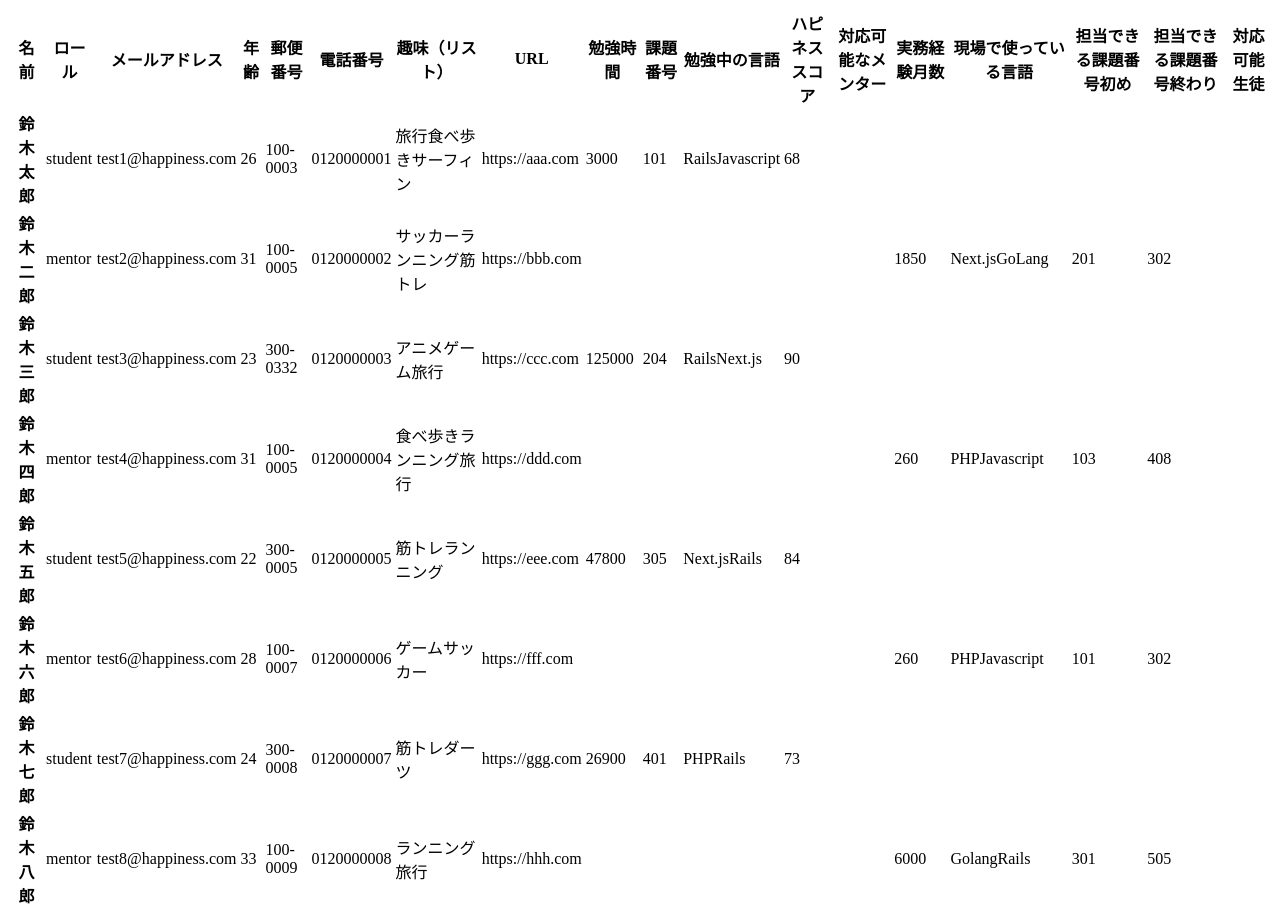
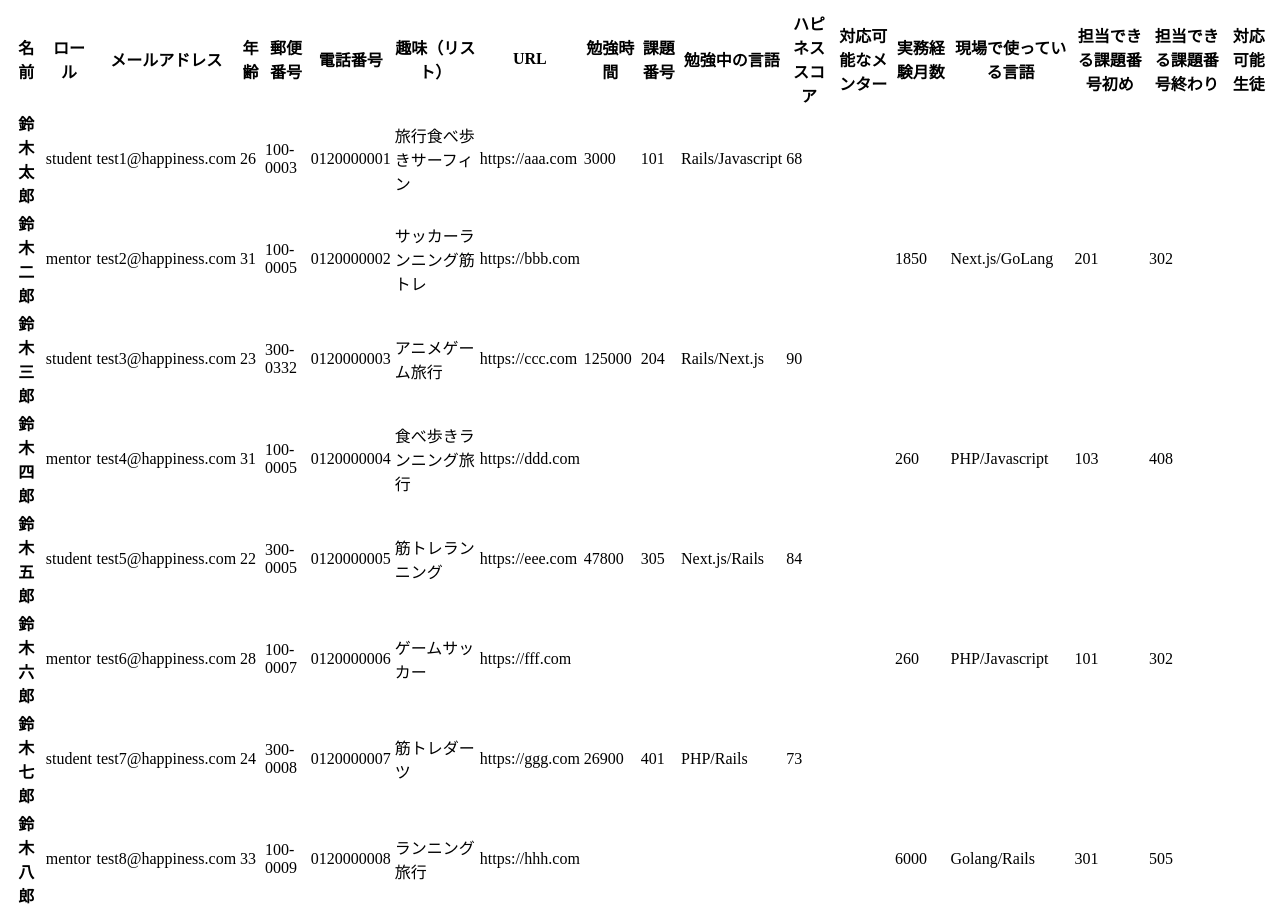
Before and after one commit to umedanaoyuki/hc_practice, a React (Vite) app in the folder react_typescript/: page / in a window 1280 px wide. Built offline with nearby package versions, Linux system fonts and the light colour scheme.

Commit message:
言語の箇所の配列の表示の変更

```diff
--- a/react_typescript/src/App.tsx
+++ b/react_typescript/src/App.tsx
@@ -23,7 +23,7 @@ function App() {
           <>
             <td>{data.studyMinutes}</td>
             <td>{data.taskCode}</td>
-            <td>{data.studyLangs}</td>
+            <td>{data.studyLangs.join("/")}</td>
             <td>{data.score}</td>
             {/* 対応可能なメンター */}
             {/* <td>{data.score}</td> */}
@@ -41,7 +41,7 @@ function App() {
         {data.role === "mentor" && (
           <>
             <td>{data.experienceDays}</td>
-            <td>{data.useLangs}</td>
+            <td>{data.useLangs.join("/")}</td>
             <td>{data.availableStartCode}</td>
             <td>{data.availableEndCode}</td>
             {/* 対応可能な生徒 */}
```
